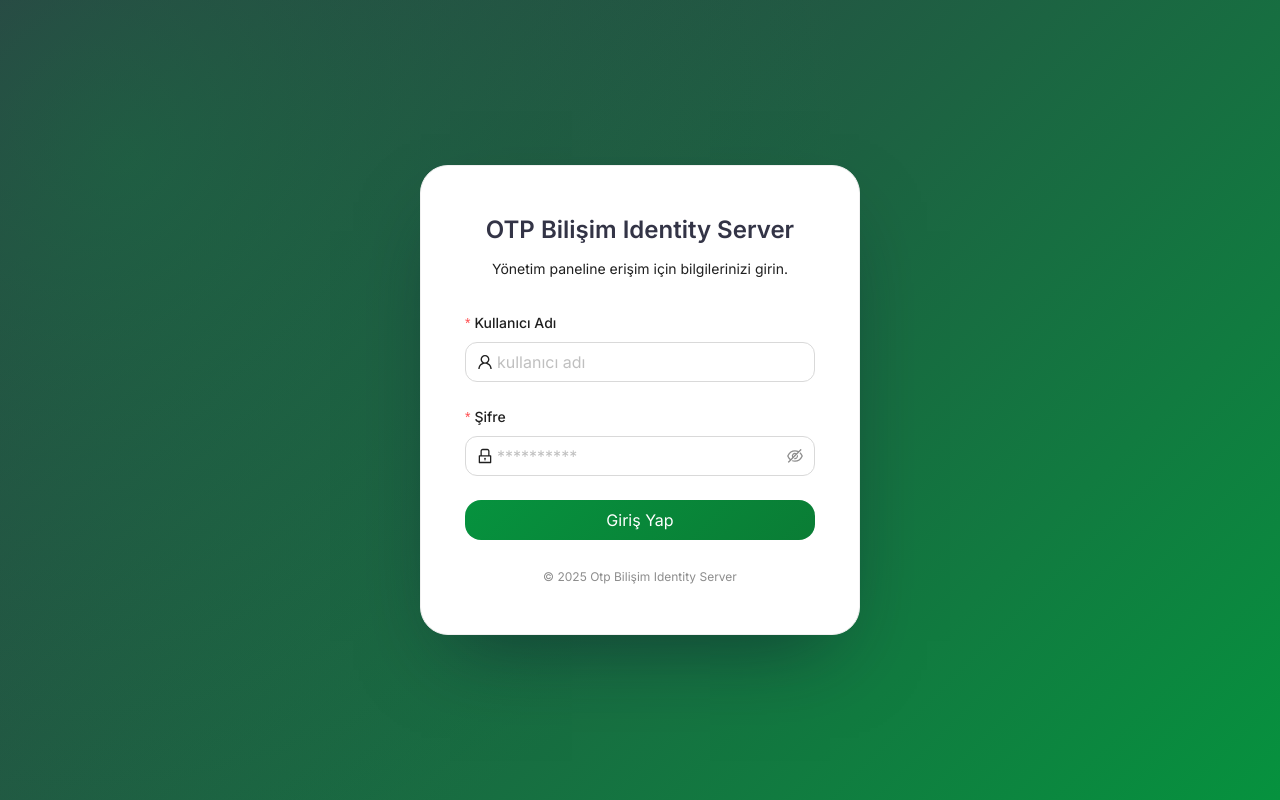
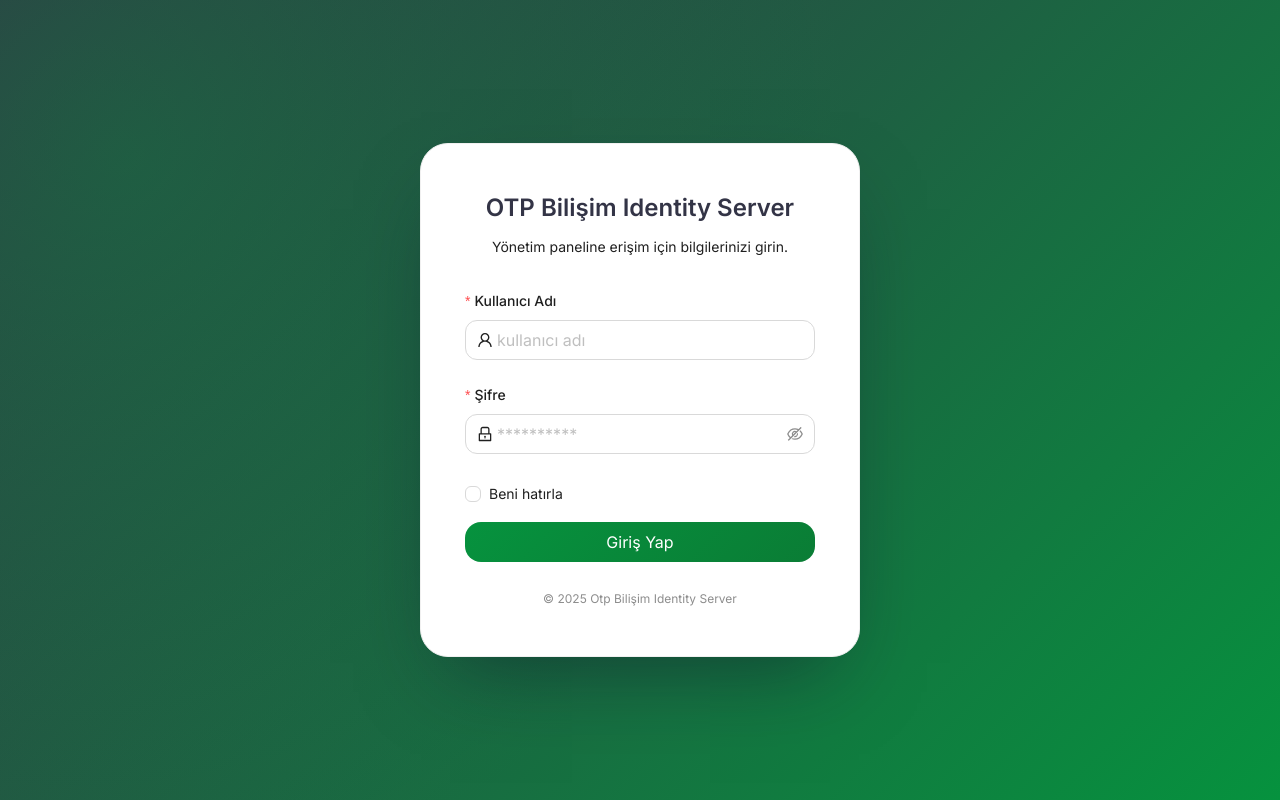
Before and after one commit to sametkusbey/OtpIdentity-FE, a React (Vite) app: page /giris in a window 1280 px wide. Built offline with nearby package versions, Linux system fonts and the light colour scheme; no server answers.

Commit message:
remember me added

```diff
--- a/src/features/auth/LoginPage.tsx
+++ b/src/features/auth/LoginPage.tsx
@@ -10,6 +10,7 @@ import {
   Row,
   Space,
   Typography,
+  Checkbox,
 
 } from 'antd';
 
@@ -27,7 +28,7 @@ import { portalLogin } from '@/features/portalAuth/api';
 
 
 
-type FormValues = { username: string; password: string };
+type FormValues = { username: string; password: string; rememberMe?: boolean };
 
 
 
@@ -43,6 +44,38 @@ export const LoginPage = () => {
 
   const location = useLocation();
 
+  const REMEMBER_KEY = 'otpidentity_remember';
+
+  const readRemember = (): { enabled: boolean; username?: string } => {
+    try {
+      const raw = localStorage.getItem(REMEMBER_KEY);
+      if (raw) {
+        const obj = JSON.parse(raw) as { enabled?: boolean; username?: string };
+        return { enabled: !!obj.enabled, username: obj.username };
+      }
+    } catch {
+      // ignore
+    }
+    return { enabled: false };
+  };
+
+  const persistRemember = (enabled: boolean, username?: string) => {
+    try {
+      if (enabled) {
+        localStorage.setItem(
+          REMEMBER_KEY,
+          JSON.stringify({ enabled: true, username: username ?? '' }),
+        );
+      } else {
+        localStorage.removeItem(REMEMBER_KEY);
+      }
+    } catch {
+      // storage might be blocked; ignore
+    }
+  };
+
+  const remembered = readRemember();
+
 
 
   const handleFinish = useCallback(
@@ -50,6 +83,8 @@ export const LoginPage = () => {
       try {
         const account = await portalLogin(values.username, values.password);
         login({ id: (account as any).id, name: account.username, menus: (account as any).menus });
+        // Remember username if user opted in (do not store password)
+        persistRemember(!!values.rememberMe, values.username);
         const redirectPath = (location.state as { from?: Location })?.from?.pathname ?? '/';
         navigate(redirectPath, { replace: true });
       } catch (e) {
@@ -135,7 +170,7 @@ export const LoginPage = () => {
 
           style={{ marginTop: 32 }}
 
-          initialValues={{ username: '', password: '' }}
+          initialValues={{ username: remembered.username ?? '', password: '', rememberMe: remembered.enabled }}
 
         >
 
@@ -147,6 +182,10 @@ export const LoginPage = () => {
 
             <Input.Password prefix={<LockOutlined />} placeholder="**********" size="large" />
 
+          </Form.Item>
+
+          <Form.Item name="rememberMe" valuePropName="checked" style={{ marginBottom: 12 }}>
+            <Checkbox>Beni hatırla</Checkbox>
           </Form.Item>
 
           <Form.Item style={{ marginBottom: 0 }}>
```
